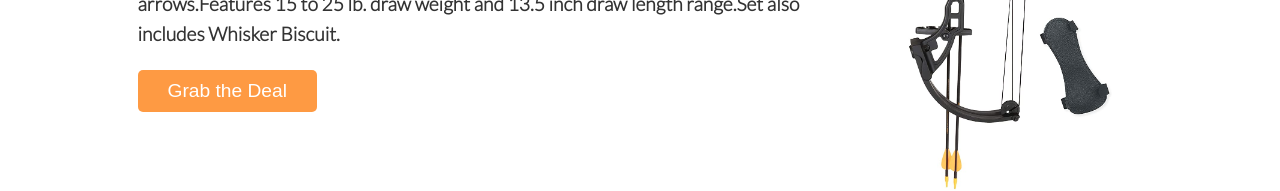
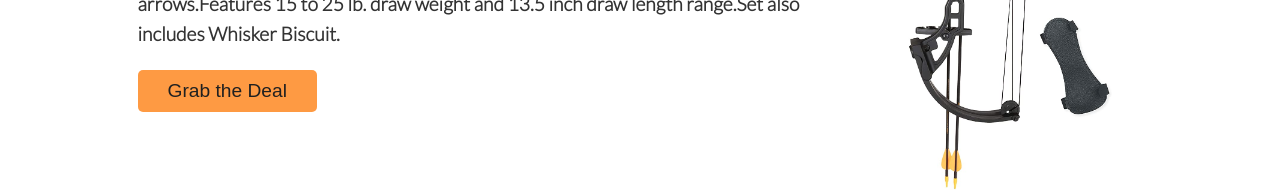
Before and after one commit to Anik-the-dev/niks-archery-website, a React (Create React App) app: page / in a window 1280 px wide. Shown: the part 358-549 px from the top of the page. Built offline with nearby package versions, Linux system fonts and the light colour scheme.

Commit message:
Link Route to the display btn

```diff
--- a/src/components/Display/Display.js
+++ b/src/components/Display/Display.js
@@ -1,4 +1,5 @@
 import React from 'react';
+import { Link } from 'react-router-dom';
 import archery from '../../archery.jpg'
 
 const Display = () => {
@@ -12,7 +13,11 @@
                         </div>
                         <div className='display-description'><p>
                         26” axle-to-axle introductory bow comes ready to shoot with two Safetyglass arrows.Features 15 to 25 lb. draw weight and 13.5 inch draw length range.Set also includes Whisker Biscuit.</p></div>
-                        <button className='btn'>Grab the Deal</button>
+                        <button className='btn'>
+                            {/* <p>Grab the Deal</p> */}
+                            <Link to='/blog'>Grab the Deal</Link>
+
+                        </button>
                     </div>
                     <img src={archery}  alt="Archery"/>
 
--- a/src/css/style.css
+++ b/src/css/style.css
@@ -85,12 +85,17 @@
     padding: 10px 30px;
     cursor: pointer;
     background: rgb(254, 154, 67);
-    color: #fff;
+
     border: none;
     border-radius: 5px;
     margin-top: 20px;
     font-weight: 500;
     font-size: 1.2rem;
+  }
+
+  .btn .btn-link{
+    color: #fff;
+
   }
 
 .grid {
```
